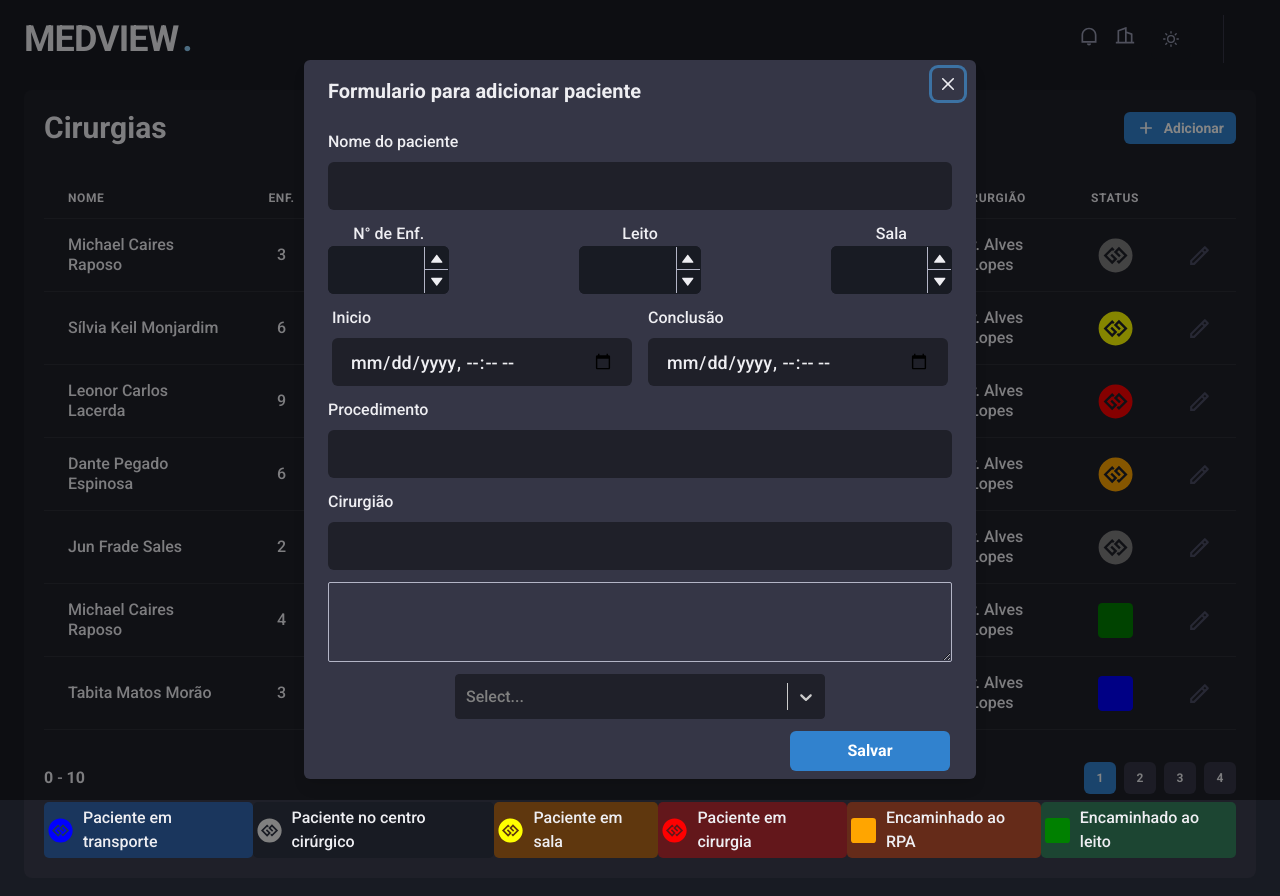
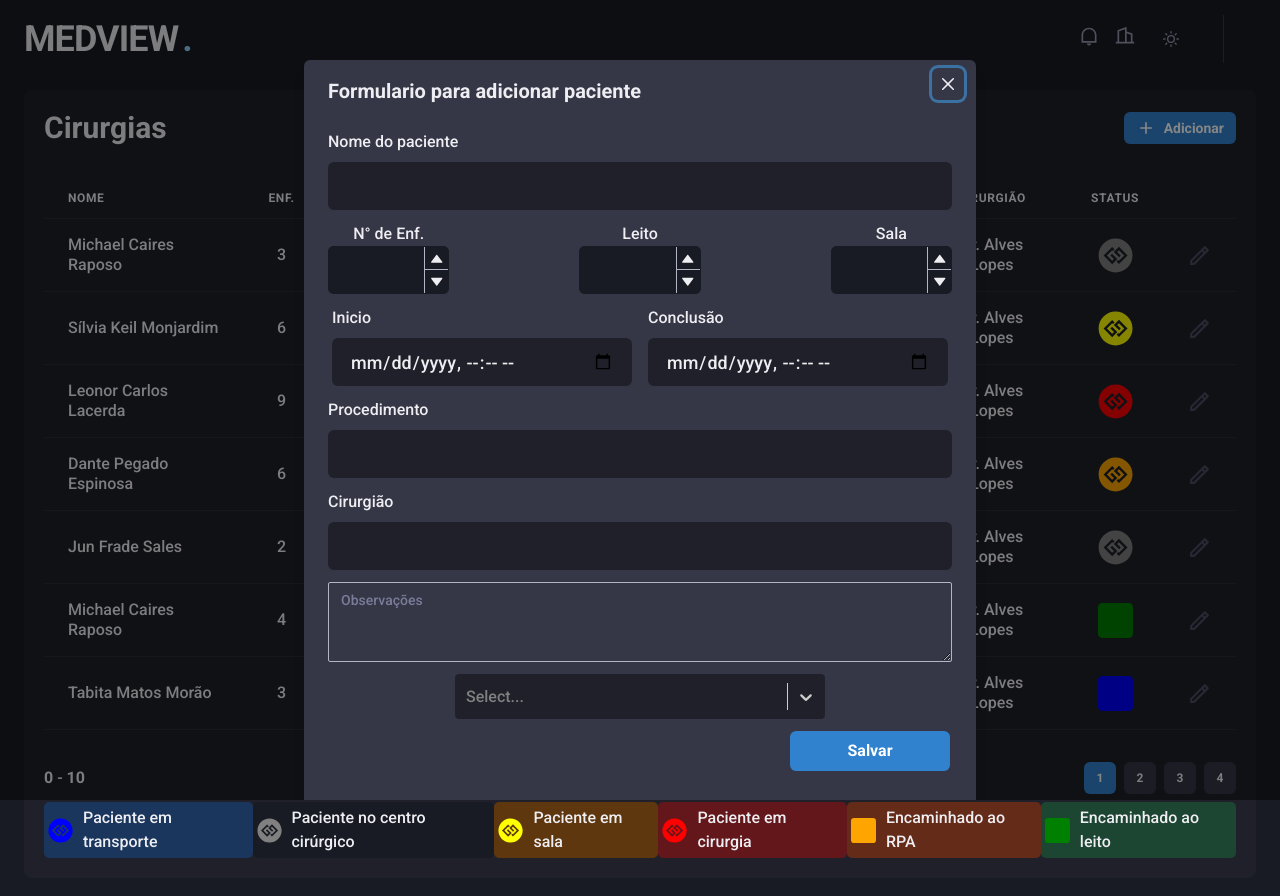
Before and after one commit to John-Cooper01/MEDVIEW, a Next.js app: page /dashboard in a window 1280 px wide. Both pictures are taken after a click on the link "Adicionar". Shown: the top 896 px of the page. Built offline with nearby package versions, Linux system fonts and the light colour scheme.

Commit message:
update 0.1.3v

```diff
--- a/src/components/Modals/ModalAdd.tsx
+++ b/src/components/Modals/ModalAdd.tsx
@@ -1,6 +1,7 @@
+import { useRouter } from 'next/router'
 import { SubmitHandler, useForm } from 'react-hook-form'
 import {
-  Flex, VStack, HStack, Box, Button, Textarea
+  Flex, VStack, HStack, Box, Button, useToast, Textarea
 } from "@chakra-ui/react"
 import { Input } from '../../components/Form/Input'
 import { InputNumber } from '../../components/Form/InputNumber'
@@ -71,6 +72,7 @@ type FormAdd = {
   procedimento: string;
   cirurgiao: string;
   teste: string;
+  observação: string;
 }
 
 export function ModalAdd() {
@@ -79,12 +81,21 @@ export function ModalAdd() {
   })
 
   const { errors } = formState
+  const router = useRouter()
 
 
   const handleAdd: SubmitHandler<FormAdd> = async (values) => {
     await new Promise(resolve => setTimeout(resolve, 1000))
+    toast({
+      title: 'Cadastrado com sucesso.',
+      status: 'success',
+      position: 'top-right',
+      variant: 'solid',
+    })
     console.log(values)
   }
+
+  const toast = useToast()
 
   return (
     <Box>
@@ -153,11 +164,16 @@ export function ModalAdd() {
             {...register('cirurgiao')} />
 
           <Textarea
+            name='observação'
+            type='text'
+            label='Observação'
             size='sm'
+            placeholder="Observações"
+            {...register('observação')}
           />
 
           <Select
-            onChange={handleAdd}
+            //onChange={handleAdd}
             styles={customStyles}
             isMulti
             options={options} />
@@ -167,6 +183,7 @@ export function ModalAdd() {
             left='230px'
             type='submit'
             colorScheme='blue'
+            loadingText="Loading"
             isLoading={formState.isSubmitting}>
             Salvar
           </Button>
--- a/src/components/Validations/index.tsx
+++ b/src/components/Validations/index.tsx
@@ -4,4 +4,5 @@ export const tableAddSchema = yup.object().shape({
   namePatient: yup.string().required('Nome do paciente obrigatório'),
   procedimento: yup.string().required('Campo obrigatório'),
   cirurgiao: yup.string().required('Campo obrigatório'),
+  observação: yup.string().required('Campo obrigatório'),
 })
--- a/src/pages/dashboard.tsx
+++ b/src/pages/dashboard.tsx
@@ -2,7 +2,7 @@ import { useState, useEffect } from 'react'
 import {
   Flex, Box, Table, Thead, Tr, Th, Tbody, Td, Button, Heading, Icon, useDisclosure,
   Modal, ModalOverlay, ModalHeader, ModalContent, ModalCloseButton,
-  ModalBody, useColorModeValue
+  ModalBody, useColorModeValue, ModalFooter
 } from '@chakra-ui/react'
 import { Pagination } from '../components/Pagination'
 import { RiAddLine, RiPencilLine } from 'react-icons/ri'
@@ -172,6 +172,8 @@ export default function Dashboard() {
                 <ModalBody>
                   <ModalAdd />
                 </ModalBody>
+                <ModalFooter>
+                </ModalFooter>
               </ModalContent>
             </Modal>
           </Box>
--- a/src/pages/index.tsx
+++ b/src/pages/index.tsx
@@ -45,7 +45,6 @@ export default function Home() {
           </motion.div>
         </Box>
       </Flex>
-
     </Flex>
   )
 }
```
